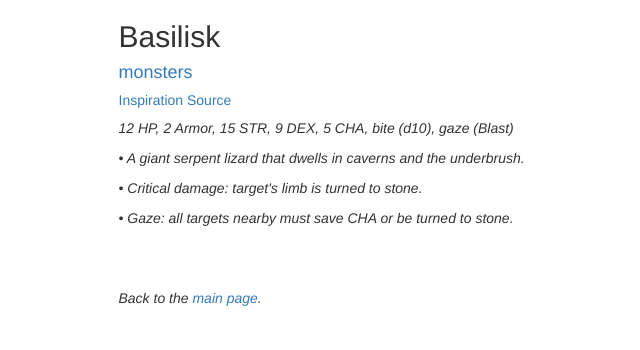
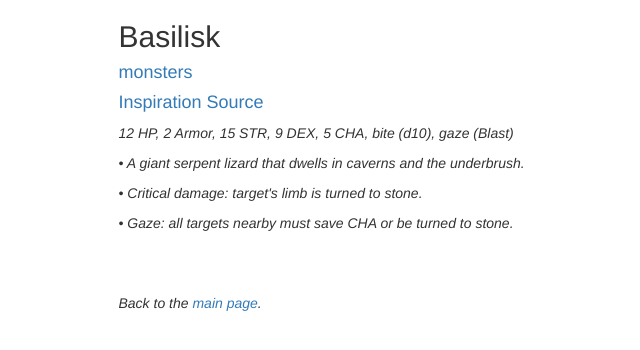
Before and after one commit to yochaigal/intotheodd, a Jekyll site: the page built from _posts/2020-08-26-basilisk.md, in a window 1280 px wide. Shown: the top 350 px of the page, without its empty margins (209-849 px from the left). Built offline with Jekyll 4.4.1, drawn with Linux system fonts in a browser that asks for light colours; nearby versions of some CDN libraries.

Commit message:
fixed layout errors

```diff
--- a/_layouts/entry.html
+++ b/_layouts/entry.html
@@ -6,12 +6,11 @@
 
   <div class="row">
       <div class="col-md-5 col-lg-offset-3">
-
         <header class="post-header">
           <h2 class="post-title">{% assign words = page.slug | replace: '-', ' ' | split: ' ' %}{% capture titlecase %}{% for word in words %}{{ word | capitalize }} {% endfor %}{% endcapture %}{{ titlecase }}</a></h2>
-          <h4 class="post-category">{{ join: ", " }} <a href="{{ site.baseurl }}/{{page.categories}}.html">{{ page.categories }}</a></h5>
-          <h5 class="post-source">{{ join: ", " }}<a href="{{ post.source-url }}" target="_blank">{{ post.source }}</a> </h5>
-          <h5 class="post-inspiration">{{ join: ", " }} <a href="{{page.inspiration-url}}">Inspiration Source</a></p> </h5>
+          <h4><a href="">{% if page.source-url %}<a href="{{ page.source-url }}" target="_blank">{{ post.source }}</a>{% else %} {{ post.source }} {% endif %}</a></h4>
+          <h4 class="post-categories"> <a href="{{ site.baseurl }}/{{page.categories}}.html">{{ page.categories }}</a></h5>
+          <h4 class="post-inspiration"> <a href="{{page.inspiration-url}}">Inspiration Source</a></p> </h4>
 
           </header>
           <p class="post-stats"><i>{{ page.stats | truncate: 200 }}</i></p>
@@ -20,7 +19,6 @@
           <p class="post-subtext3"><i>{{ page.subtext3 | truncate: 500 }}</i></p>
           <p class="post-subtext4"><i>{{ page.subtext4 | truncate: 500 }}</i></p>
           <p class="post-description"><i>{{ page.excerpt | truncate: 2000 }}</i></p>
-
         <article class="post-content">
           {{ content }}
         </article>
```
Also changed, not shown: 3 other files.
